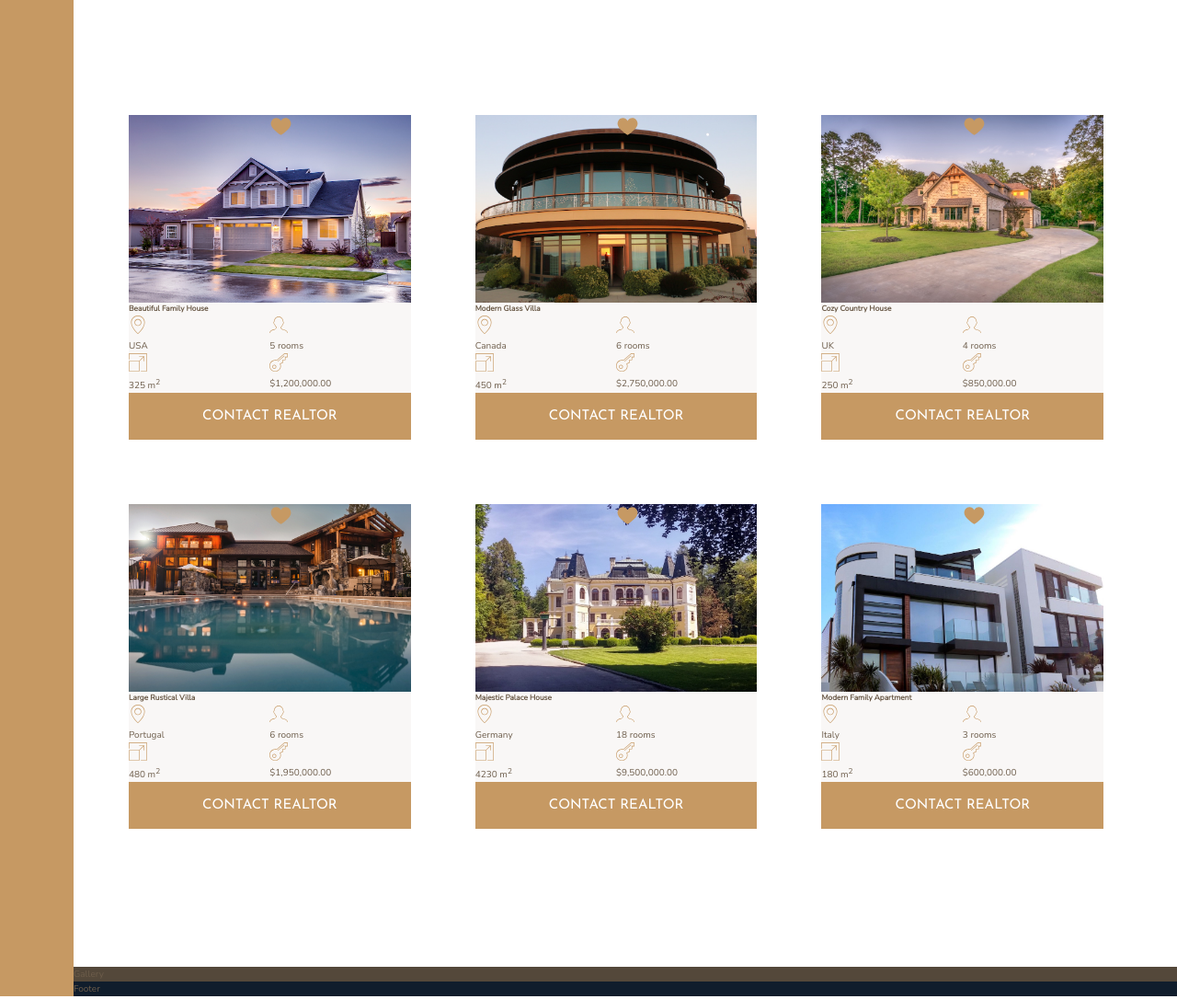
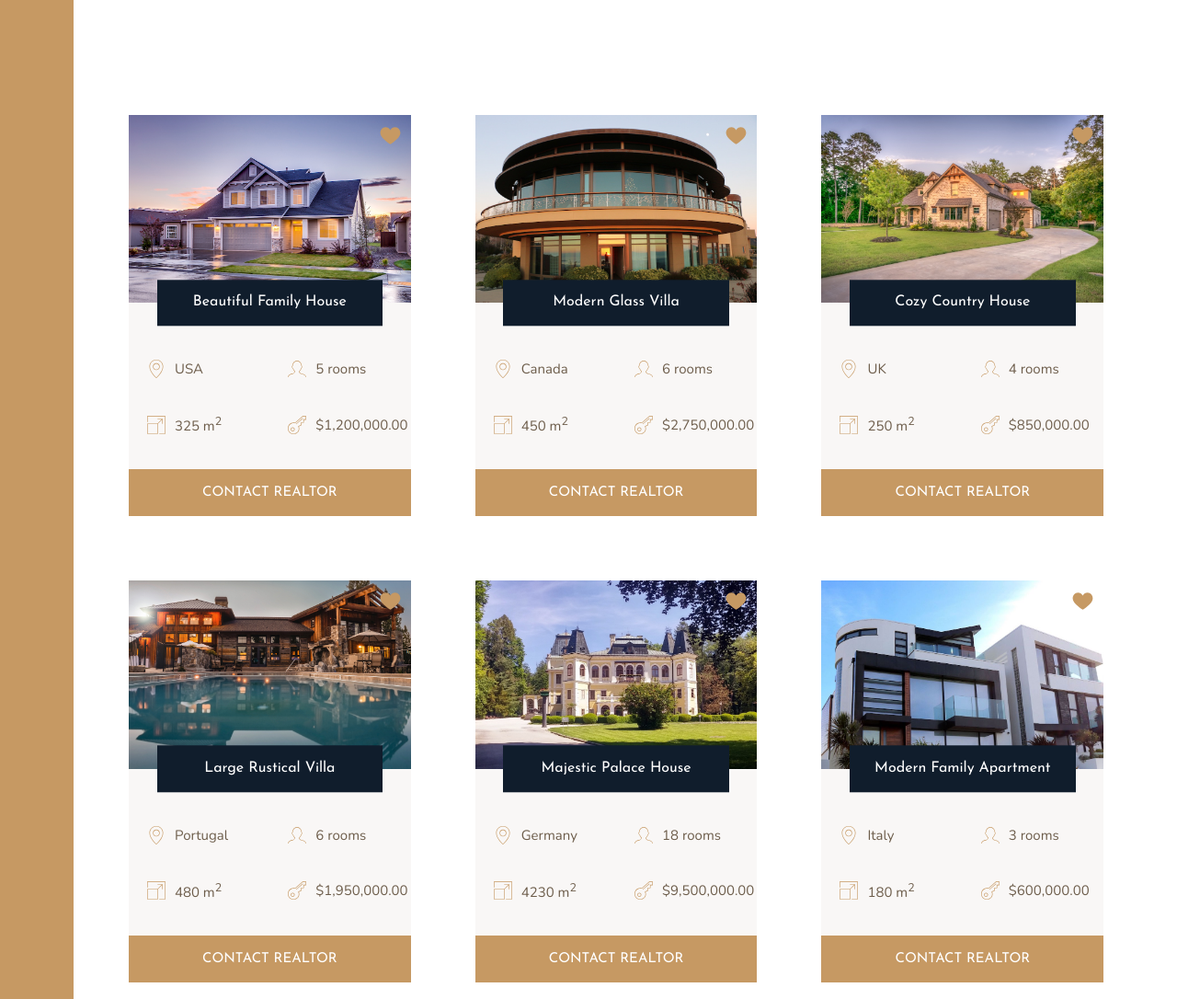
Before and after one commit to Simbaxo/Nexter, a website: page index.html in a window 1280 px wide. Shown: the part 1900-2986 px from the top of the page at 92% size. Drawn offline with nearby package versions, Linux system fonts and the light colour scheme.

Commit message:
Completed Home Section

```diff
--- a/sass/_homes.scss
+++ b/sass/_homes.scss
@@ -12,6 +12,7 @@
 
   display: grid;
   grid-template-columns: repeat(2, 1fr);
+  grid-row-gap: 3.5rem;
 
   &__img {
     width: 100%;
@@ -27,10 +28,31 @@
     height: 2.5rem;
     width: 2.5rem;
     z-index: 2;
+    justify-self: end;
+    margin: 1rem;
   }
 
   &__name {
+    grid-row: 1 / 2;
     grid-column: 1 / -1;
+    justify-self: center;
+    align-self: end;
+    z-index: 3;
+
+    width: 80%;
+    font-family: $font-display;
+    font-size: 1.6rem;
+    text-align: center;
+    padding: 1.25rem;
+    background-color: $color-secondary;
+    color: #fff;
+    font-weight: 400;
+    transform: translateY(50%);
+  }
+
+  &__location,
+  &__rooms {
+    margin-top: 2.5rem;
   }
 
   &__location,
@@ -38,14 +60,17 @@
   &__area,
   &__price {
 
+    font-size: 1.5rem;
+    margin-left: 2rem;
+
+    display: flex;
+    align-items: center;
+
     svg {
       fill: $color-primary;
       height: 2rem;
       width: 2rem;
-    }
-
-    p {
-
+      margin-right: 1rem;
     }
   }
 
```
Also changed, not shown: css/style.css.
